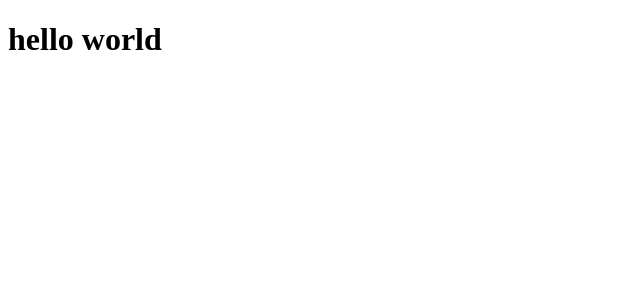
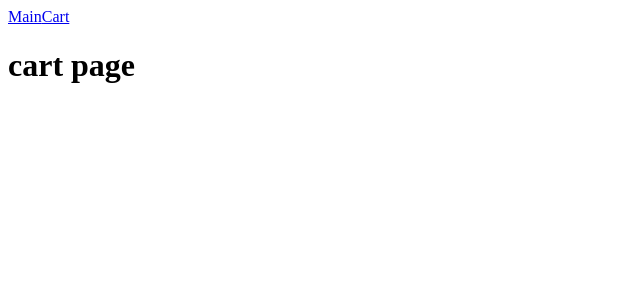
Before and after one commit to wmaKRET/my-pie-shop, a React (Create React App) app: page /cart in a window 1280 px wide. Shown: the top 300 px of the page, without its empty margins (0-640 px from the left). Built offline with nearby package versions, Linux system fonts and the light colour scheme.

Commit message:
add basic structure, install react-router

```diff
--- a/package.json
+++ b/package.json
@@ -8,6 +8,7 @@
     "@testing-library/user-event": "^13.5.0",
     "react": "^18.2.0",
     "react-dom": "^18.2.0",
+    "react-router-dom": "^6.3.0",
     "react-scripts": "5.0.1",
     "web-vitals": "^2.1.4"
   },
--- a/src/App.js
+++ b/src/App.js
@@ -1,9 +1,18 @@
 import React from "react"
+import { Routes, Route } from "react-router-dom"
+
+import Header from "./components/Header"
+import Main from "./pages/Main"
+import Cart from "./pages/Cart"
 
 function App() {
   return (
     <>
-      <h1>hello world</h1>
+      <Header />
+      <Routes>
+        <Route path="/main" element={<Main />} />
+        <Route path="/cart" element={<Cart />} />
+      </Routes>
     </>
   )
 }
--- /dev/null
+++ b/src/components/Header.js
@@ -0,0 +1,13 @@
+import React from "react"
+import { Link } from "react-router-dom"
+
+function Header(){
+    return (
+        <header>
+            <Link to="/main">Main</Link>
+            <Link to="/cart">Cart</Link>
+        </header>
+    )
+}
+
+export default Header
--- a/src/index.js
+++ b/src/index.js
@@ -1,11 +1,14 @@
 import React from 'react'
 import ReactDOM from 'react-dom/client'
+import { BrowserRouter } from 'react-router-dom'
 
 import App from './App'
 
 const root = ReactDOM.createRoot(document.getElementById('root'))
 root.render(
   <React.StrictMode>
-    <App />
+    <BrowserRouter>
+      <App />
+    </BrowserRouter>
   </React.StrictMode>
 )
--- /dev/null
+++ b/src/pages/Cart.js
@@ -0,0 +1,11 @@
+import React from "react"
+
+function Cart(){
+    return (
+        <>
+            <h1>cart page</h1>
+        </>
+    )
+}
+
+export default Cart
--- /dev/null
+++ b/src/pages/Main.js
@@ -0,0 +1,11 @@
+import React from "react"
+
+function Main(){
+    return (
+        <main>
+            <h1>main page</h1>
+        </main>
+    )
+}
+
+export default Main
```
Also changed, not shown: 1 other file (tests, documents, lock files or other folders).
